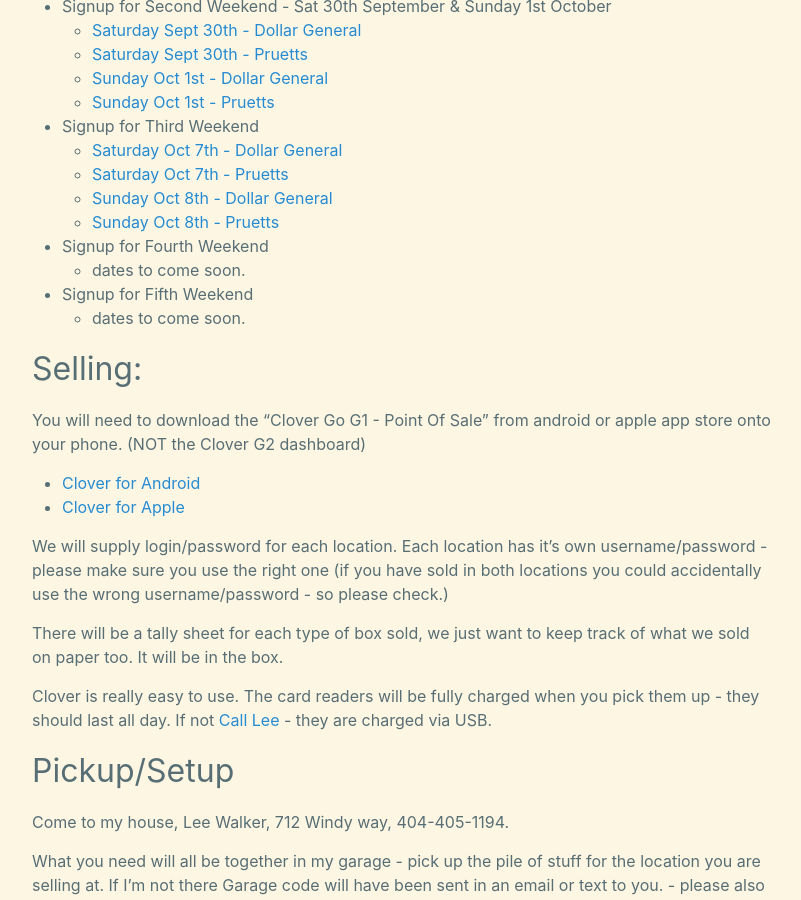
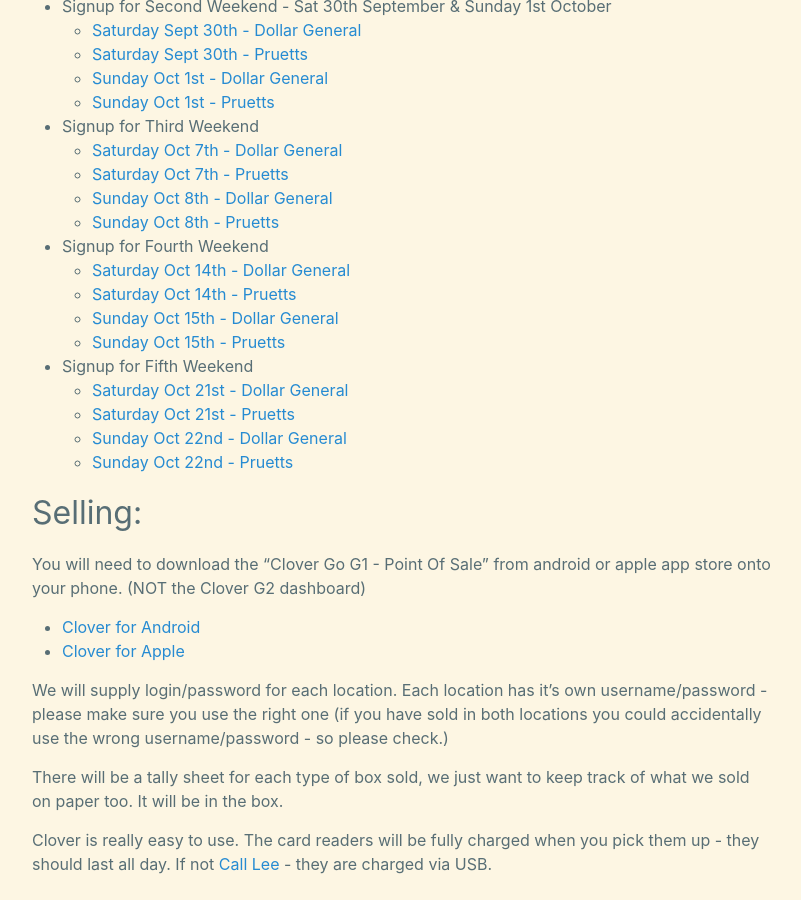
Before and after one commit to CodeJourneymen/scoutpiemaster, a Jekyll site: the page built from shownsell.md, in a window 1280 px wide and 900 px high, scrolled down 875 px. Shown: the whole window, without its empty margins (238-1039 px from the left). Built offline with Jekyll 4.4.1, drawn with Linux system fonts in a browser that asks for light colours.

Commit message:
Update shownsell.md

```diff
--- a/shownsell.md
+++ b/shownsell.md
@@ -40,9 +40,15 @@
   - [Sunday Oct 8th -  Dollar General](https://www.signupgenius.com/go/5080C4BAFAA29A2FA7-satoct4)
   - [Sunday Oct 8th - Pruetts](https://www.signupgenius.com/go/5080C4BAFAA29A2FA7-satoct5)
 - Signup for Fourth Weekend
-  - dates to come soon.
+  - [Saturday Oct 14th -  Dollar General](https://www.signupgenius.com/go/5080C4BAFAA29A2FA7-satoct6)
+  - [Saturday Oct 14th - Pruetts](https://www.signupgenius.com/go/5080C4BAFAA29A2FA7-satoct7)
+  - [Sunday Oct 15th -  Dollar General](https://www.signupgenius.com/go/5080C4BAFAA29A2FA7-satoct10)
+  - [Sunday Oct 15th - Pruetts](https://www.signupgenius.com/go/5080C4BAFAA29A2FA7-satoct11)
 - Signup for Fifth Weekend
-  - dates to come soon.
+  - [Saturday Oct 21st -  Dollar General](https://www.signupgenius.com/go/5080C4BAFAA29A2FA7-satoct8)
+  - [Saturday Oct 21st - Pruetts](https://www.signupgenius.com/go/5080C4BAFAA29A2FA7-satoct9)
+  - [Sunday Oct 22nd -  Dollar General](https://www.signupgenius.com/go/5080C4BAFAA29A2FA7-satoct12)
+  - [Sunday Oct 22nd - Pruetts](https://www.signupgenius.com/go/5080C4BAFAA29A2FA7-satoct13)
 
 
 
```
